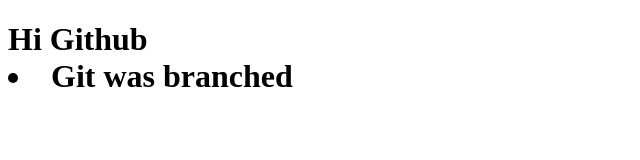
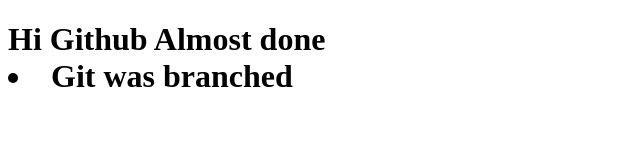
Before and after one commit to Roland735/tempo, a plain HTML site: page index.html in a window 1280 px wide. Shown: the whole page, without its empty margins (0-640 px from the left). Drawn offline with Linux system fonts and the light colour scheme.

Commit message:
update TExt branch commit

```diff
--- a/index.html
+++ b/index.html
@@ -9,6 +9,7 @@
 
 <body>
     <h1>Hi Github
+        Almost done
         <li>Git was branched
 
         </li>
```
